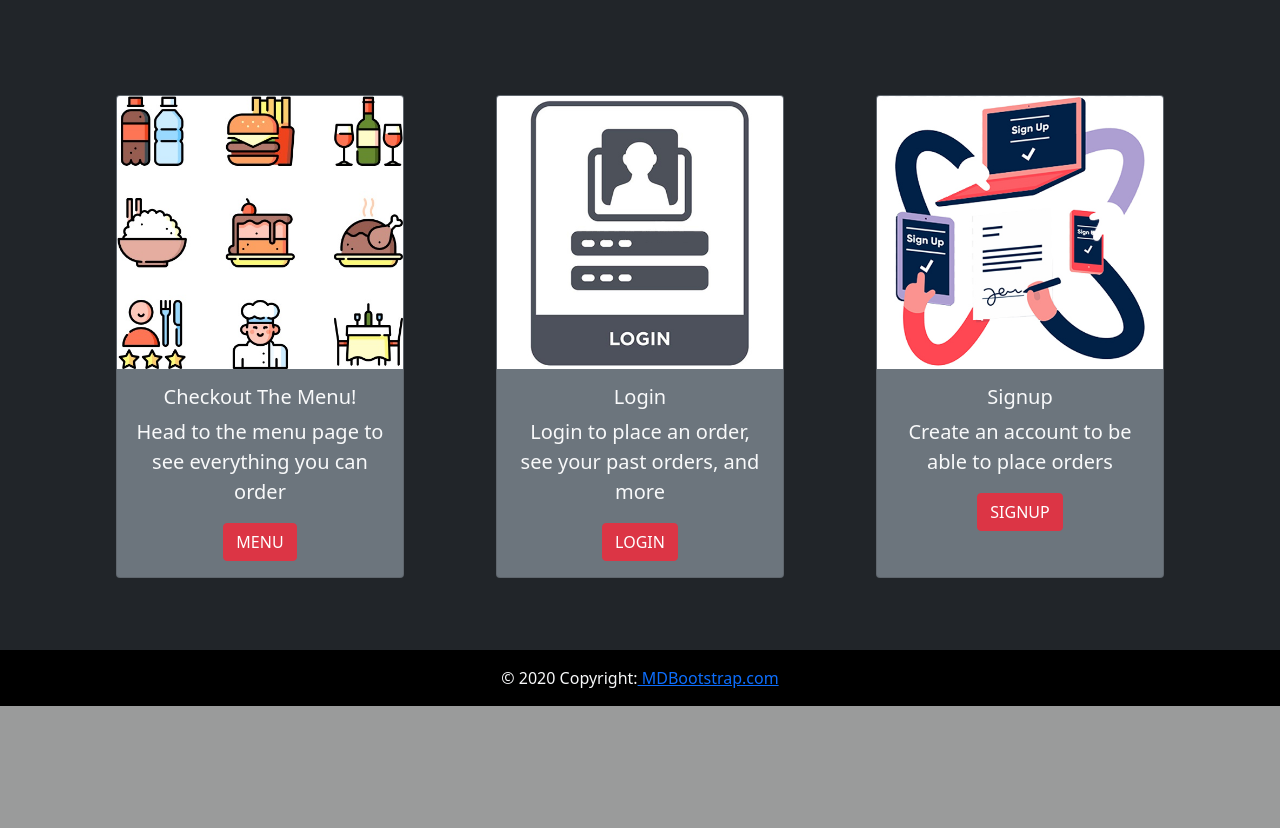
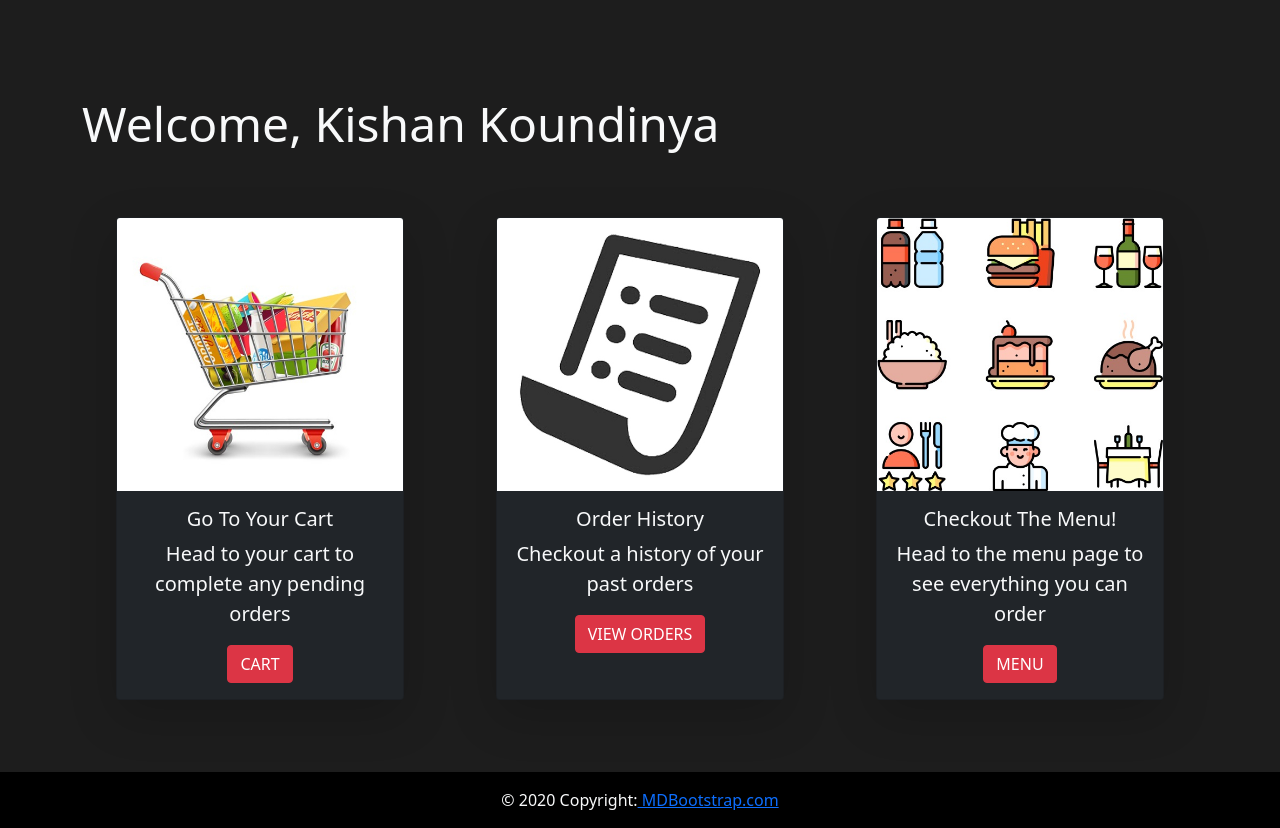
Before and after one commit to kishank12312/fastfood, a Django app: page /home/ in a window 1280 px wide. Shown: the part 895-1723 px from the top of the page. Before the commit the page ends 1601 px from the top, so only its background shows below. Run offline with Django 3.2, Linux system fonts and the light colour scheme; a user stored in the database is signed in; data comes from the database, SQL or seed files in the repository; both versions use the stored data as it was after the commit.

Commit message:
Home Page, Login Page, Signup Page complete

```diff
--- a/baseapp/templates/baseapp/index.html
+++ b/baseapp/templates/baseapp/index.html
@@ -6,6 +6,7 @@
     <meta http-equiv="X-UA-Compatible" content="IE=edge">
     <meta name="viewport" content="width=device-width, initial-scale=1.0">
     <link href="https://cdn.jsdelivr.net/npm/bootstrap@5.0.2/dist/css/bootstrap.min.css" rel="stylesheet" integrity="sha384-EVSTQN3/azprG1Anm3QDgpJLIm9Nao0Yz1ztcQTwFspd3yD65VohhpuuCOmLASjC" crossorigin="anonymous">
+    <link rel="stylesheet" href="https://cdn.jsdelivr.net/npm/bootstrap-icons@1.5.0/font/bootstrap-icons.css">
     <title>Bootstrap Tutorial</title>
     <style>
         #burger{
@@ -49,23 +50,40 @@
         .carousel {
           margin-top: 0.8%;
         }
+        i{
+          color: #f0f0f0 !important;
+          font-size: 1.6em;
+        }
+        .nav-link{
+          color: #f0f0f0 !important;
+        }
+        body{
+          background-color: #1d1d1d !important;
+        }
     </style>
 </head>
-<body class="bg-dark">
+<body>
     <!-- NAVBAR -->
     <nav class="navbar navbar-expand-lg navbar-dark fixed-top">
         <div class="container">
-          <a class="navbar-brand" href="#">Navbar</a>
+          <a class="navbar-brand" href="{% url 'home' %}">Navbar</a>
           <button class="navbar-toggler" type="button" data-bs-toggle="collapse" data-bs-target="#navbarNavAltMarkup" aria-controls="navbarNavAltMarkup" aria-expanded="false" aria-label="Toggle navigation">
             <span class="navbar-toggler-icon"></span>
           </button>
           <div class="collapse navbar-collapse justify-content-end" id="navbarNavAltMarkup">
             <div class="navbar-nav">
               <!--<a class="nav-link active" aria-current="page" href="#">Home</a>-->
-              <a class="nav-link d-flex align-items-center justify-content-center mx-3" href="#"> <span class="cartcounter d-flex justify-content-center align-items-center">2</span>Cart</a>
+              {% if request.user.is_authenticated %}<a class="nav-link d-flex align-items-center justify-content-center mx-3" href="#"> <span class="cartcounter d-flex justify-content-center align-items-center">2</span>Cart</a>{% endif %}
               <a class="nav-link d-flex align-items-center justify-content-center mx-3" href="#">ORDER NOW</a>
               {% if request.user.is_authenticated %}
-              <a class="nav-link d-flex align-items-center justify-content-center btn rounded-pill btn-outline-danger text-lightlead mx-3" href="{% url 'logout' %}">LOGOUT</a>
+              <a class="nav-link dropdown-toggle d-flex justify-content-center align-items-center" href="#" id="navbarDarkDropdownMenuLink" role="button" data-bs-toggle="dropdown" aria-expanded="false">
+                <i class="bi-person-circle"></i>
+              </a>
+              <ul class="dropdown-menu dropdown-menu-end dropdown-menu-dark" aria-labelledby="navbarDarkDropdownMenuLink">
+                <li><a class="dropdown-item d-flex justify-content-center" href="#">View Profile</a></li>
+                <li><a class="dropdown-item d-flex justify-content-center" href="#">View Orders</a></li>
+                <li><a class=" btn btn-outline-danger dropdown-item d-flex justify-content-center" href="{% url 'logout' %}">LOGOUT</a></li>
+              </ul>
               {% else %}
               <a class="nav-link d-flex align-items-center justify-content-center btn rounded-pill btn-outline-danger text-lightlead mx-3" href="{% url 'login' %}">LOGIN</a>
               {% endif %}
@@ -132,24 +150,68 @@
     <br>
     <br>
 
+    {% if request.user.is_authenticated %}
+      <div class="container">
+        <p class="display-5 text-light">Welcome, {% if u %}{{ u.CustomerName }}{% else %}{{ request.user }}{% endif %}</p>
+      </div>
+      <br>
+      <br>
+      <!-- CARD SECTION -->
+    <div class="container">
+      <div class="row">
+        <div class="col-sm-4 col-lg-4 d-flex justify-content-center">
+          <div class="card text-center bg-dark shadow-lg" style="width: 18rem;">
+            <img src="{% static 'images/Cartimage.jpg' %}" class="card-img-top" alt="...">
+            <div class="card-body">
+              <h5 class="card-title text-light">Go To Your Cart</h5>
+              <p class="lead card-text text-light">Head to your cart to complete any pending orders</p>
+              <a href="" class="btn btn-danger">CART</a>
+            </div>
+          </div>
+        </div>
+        <div class="col-sm-4 col-lg-4 d-flex justify-content-center">
+          <div class="card text-center bg-dark shadow-lg" style="width: 18rem;">
+            <img src="{% static 'images/PastOrders.jpg' %}" class="card-img-top" alt="...">
+            <div class="card-body">
+              <h5 class="card-title text-light">Order History</h5>
+              <p class="lead card-text text-light">Checkout a history of your past orders</p>
+              <a href="" class="btn btn-danger">VIEW ORDERS</a>
+            </div>
+          </div>
+        </div>
+        <!---->
+        <div class="col-sm-4 col-lg-4 d-flex justify-content-center">
+          <div class="card text-center bg-dark shadow-lg" style="width: 18rem;">
+            <img src="{% static 'images/menu.jpg' %}" class="card-img-top" alt="...">
+            <div class="card-body">
+              <h5 class="card-title text-light">Checkout The Menu!</h5>
+              <p class="lead card-text text-light"></i>Head to the menu page to see everything you can order</p>
+              <a href="" class="btn btn-danger">MENU</a>
+            </div>
+          </div>
+        </div>
+      </div>
+    </div>
+    <!-- END OF CARD SECTION -->
 
+    {% else %}
 
 
     <!-- CARD SECTION -->
     <div class="container">
       <div class="row">
         <div class="col-sm-4 col-lg-4 d-flex justify-content-center">
-          <div class="card text-center bg-secondary" style="width: 18rem;">
+          <div class="card text-center bg-dark shadow-lg" style="width: 18rem;">
             <img src="{% static 'images/menu.jpg' %}" class="card-img-top" alt="...">
             <div class="card-body">
-              <h5 class="card-title text-light">Checkout The Menu!</h5>
-              <p class="lead card-text text-light">Head to the menu page to see everything you can order</p>
-              <a href="" class="btn btn-danger">MENU</a>
+              <h5 class="card-title text-light">Login</h5>
+              <p class="lead card-text text-light">Login to place an order, see your past orders, and more</p>
+              <a href="" class="btn btn-danger">LOGIN</a>
             </div>
           </div>
         </div>
         <div class="col-sm-4 col-lg-4 d-flex justify-content-center">
-          <div class="card text-center bg-secondary" style="width: 18rem;">
+          <div class="card text-center bg-dark shadow-lg" style="width: 18rem;">
             <img src="{% static 'images/login.jpg' %}" class="card-img-top" alt="...">
             <div class="card-body">
               <h5 class="card-title text-light">Login</h5>
@@ -159,7 +221,7 @@
           </div>
         </div>
         <div class="col-sm-4 col-lg-4 d-flex justify-content-center">
-          <div class="card text-center bg-secondary" style="width: 18rem;">
+          <div class="card text-center bg-dark shadow-lg" style="width: 18rem;">
             <img src="{% static 'images/signup.jpg' %}" class="card-img-top" alt="...">
             <div class="card-body">
               <h5 class="card-title text-light">Signup</h5>
@@ -171,6 +233,7 @@
       </div>
     </div>
     <!-- END OF CARD SECTION -->
+    {% endif %}
 
 
     <br>
--- a/baseapp/views.py
+++ b/baseapp/views.py
@@ -5,6 +5,7 @@ from .forms import CreateUserForm, CustomerForm
 from django.contrib.auth import authenticate, login, logout
 from django.urls import reverse
 from django.contrib import messages
+from .models import *
 # Create your views here.
 
 
@@ -18,13 +19,15 @@ def RegisterView(request):
             form.save()
             new_user = authenticate(username=form.cleaned_data['username'],password=form.cleaned_data['password1'],)
             login(request,new_user)
-            return redirect('accountsetup/')
+            return redirect(reverse('setup'))
 
     context = {'form': form}
     return render(request, 'baseapp/register.html', context)
 
 def LoginView(request):
     context = {}
+    if request.user.is_authenticated:
+        return redirect(reverse('home'))
     if request.method == 'POST':
         user = authenticate(request, username=request.POST.get('Username'),password=request.POST.get('Password'))
 
@@ -62,4 +65,11 @@ def empty(request):
     return redirect('home/')
 
 def home(request):
+    if request.user.is_authenticated:
+        try:
+            u = Customer.objects.get(user=request.user)
+        except:
+            return render(request, 'baseapp/index.html')
+        return render(request, 'baseapp/index.html', {'u':u})
+
     return render(request, 'baseapp/index.html')
```
Also changed, not shown: baseapp/templates/baseapp/login.html (+14 -6 lines), baseapp/templates/baseapp/register.html (+14 -6 lines), db.sqlite3, static/images/Cartimage.jpg (added), static/images/PastOrders.jpg (added).
